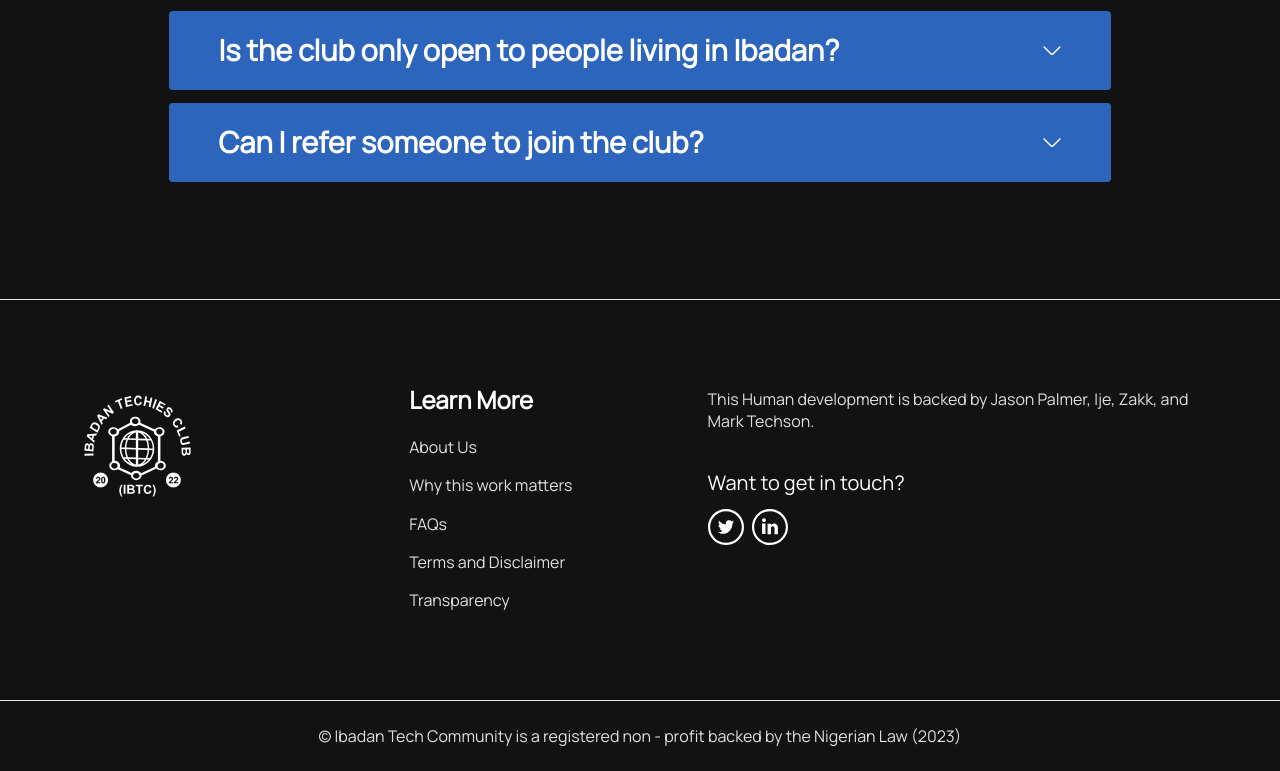
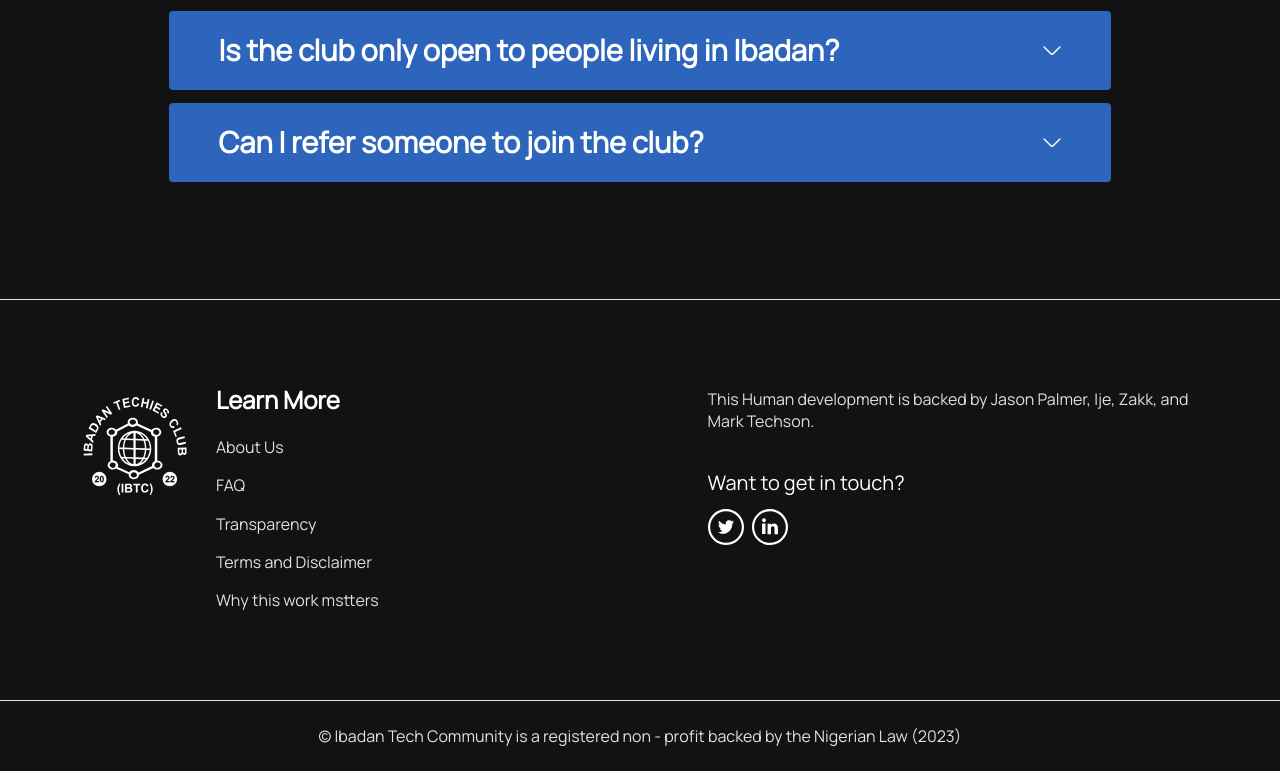
Before and after one commit to Ibadan-Techies/badtechies, a Next.js app: page / in a window 1280 px wide. Shown: the part 4792-5563 px from the top of the page. Built offline with nearby package versions, Linux system fonts and the light colour scheme.

Commit message:
improve footer

```diff
--- a/src/components/Layout/Footer/footer.tsx
+++ b/src/components/Layout/Footer/footer.tsx
@@ -62,7 +62,7 @@ function Others({ isMobile }: { isMobile: boolean }) {
 
 function MoreList() {
   return (
-    <div className="flex flex-col gap-6">
+    <div className="flex flex-col gap-6 w-[75%]">
       <header
         className={clsx(
           'h-6 md:text-2xl md:leading-6 text-white font-semibold',
@@ -71,21 +71,24 @@ function MoreList() {
       >
         Learn More
       </header>
-      <ul className="flex flex-col gap-4">
-        {[
-          'About Us',
-          'Why this work matters',
-          'FAQs',
-          'Terms and Disclaimer',
-          'Transparency',
-        ].map((item, index) => (
-          <li
-            key={index}
-            className="hover:text-ibtc-brown-light cursor-pointer"
-          >
-            {item}
+      <ul className="flex md:flex-col flex-wrap gap-4 w-full max-sm:justify-between">
+        <div className="space-y-4">
+          <li className="hover:text-ibtc-brown-light cursor-pointer">
+            About Us
           </li>
-        ))}
+          <li className="hover:text-ibtc-brown-light cursor-pointer">FAQ</li>
+          <li className="hover:text-ibtc-brown-light cursor-pointer">
+            Transparency
+          </li>
+        </div>
+        <div className="space-y-4">
+          <li className="hover:text-ibtc-brown-light cursor-pointer">
+            Terms and Disclaimer
+          </li>
+          <li className="hover:text-ibtc-brown-light cursor-pointer">
+            Why this work mstters
+          </li>
+        </div>
       </ul>
     </div>
   )
```
